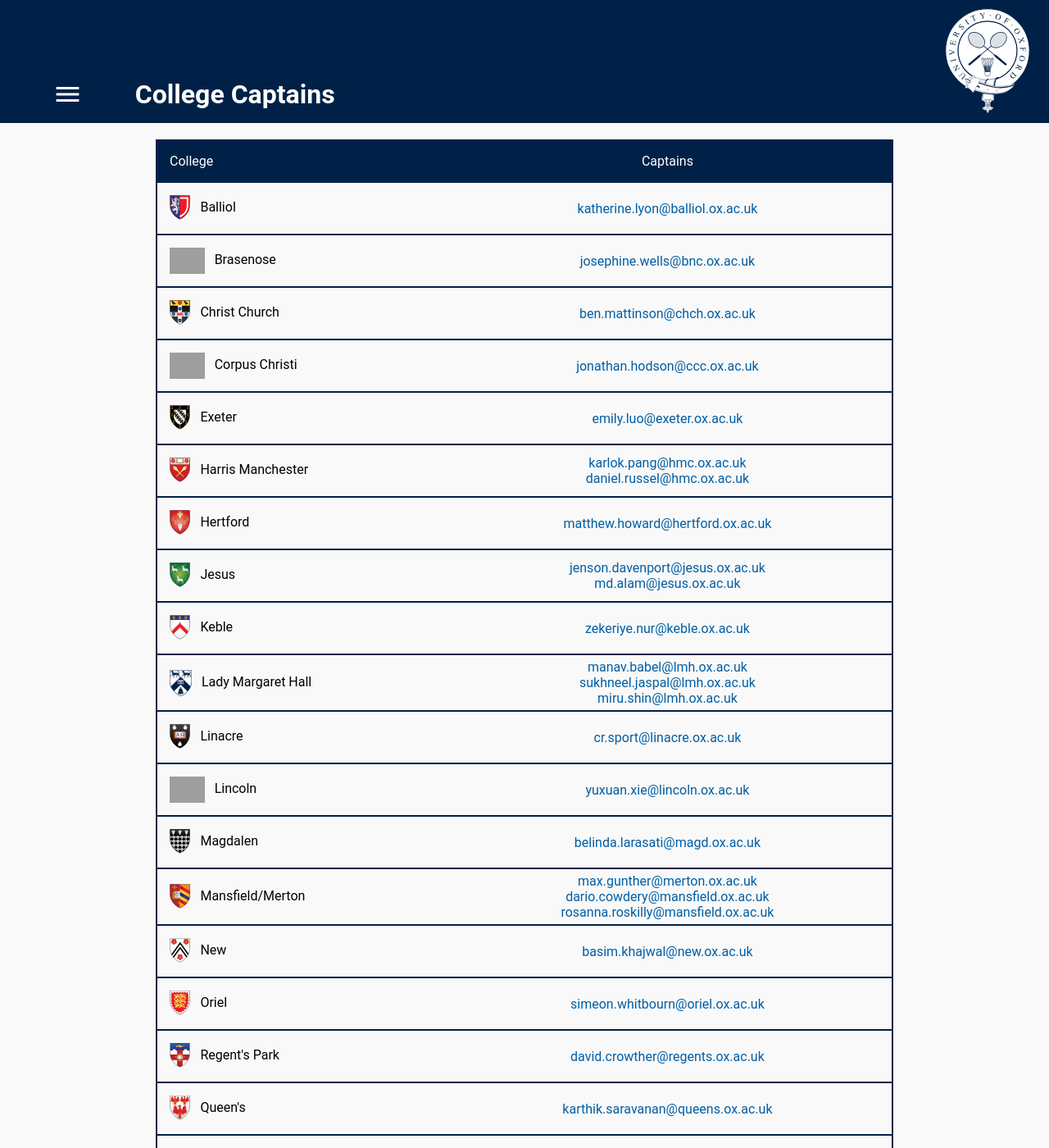
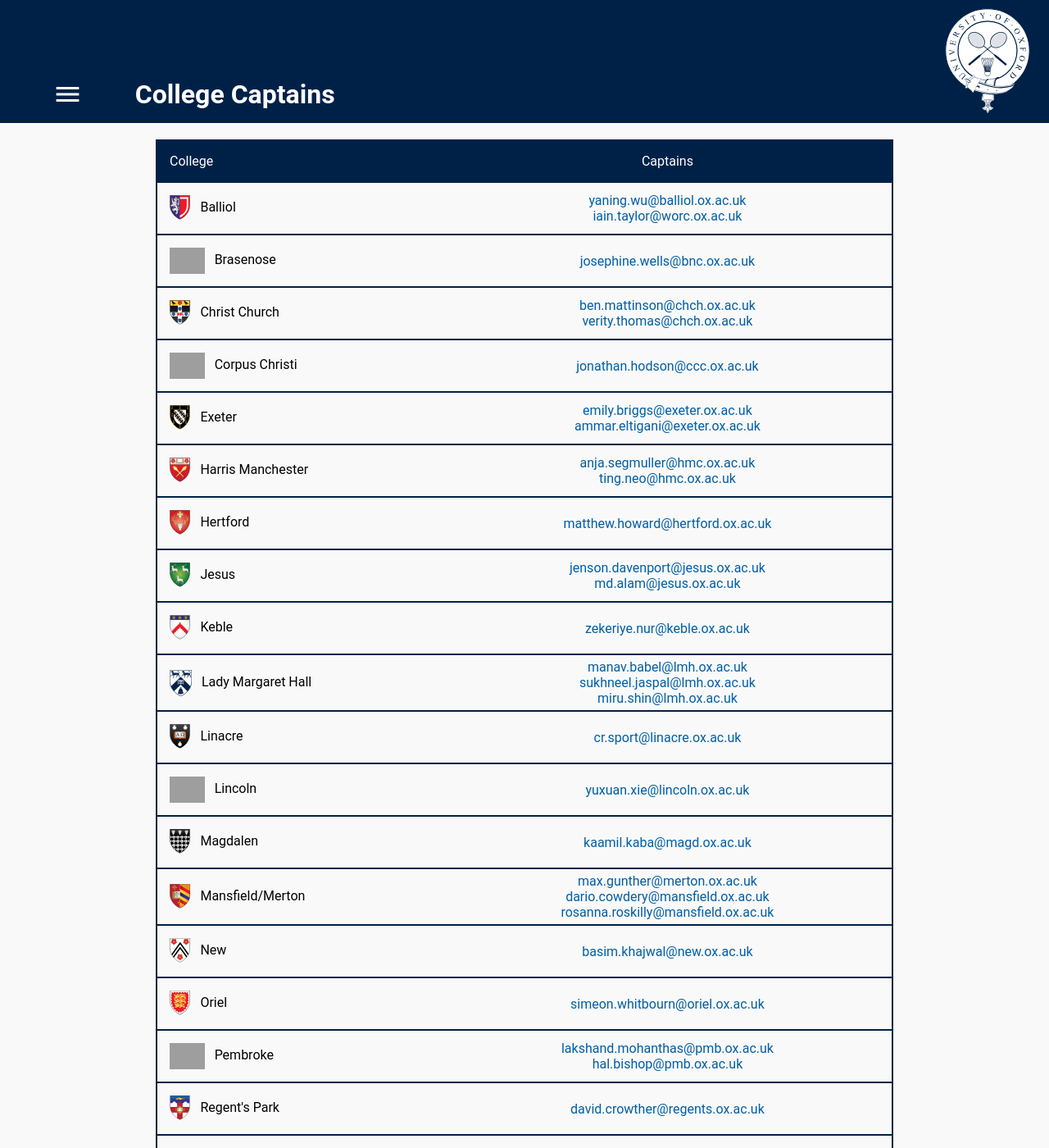
Before and after one commit to OUBaC/OUBaC.github.io, a Jekyll site: the page built from college-captains.html, in a window 1280 px wide and 1400 px high. Shown: the whole window at 82% size. Built offline with Jekyll 4.4.1, drawn with Linux system fonts in a browser that asks for light colours; some of the changed text lies outside the part shown; grey boxes are pictures that could not be loaded.

Commit message:
College captains update
Updated college-captains.html

```diff
--- a/college-captains.html
+++ b/college-captains.html
@@ -5,24 +5,31 @@ stylesheets:
 Colleges:
  - College: Balliol
    img: balliol
-   Captain: katherine.lyon@balliol.ox.ac.uk
+   Captains:
+    - yaning.wu@balliol.ox.ac.uk
+    - iain.taylor@worc.ox.ac.uk
  - College: Brasenose
    img: brasenose
-   Captain: josephine.wells@bnc.ox.ac.uk
+   Captains:
+    - josephine.wells@bnc.ox.ac.uk
  - College: Christ Church
    img: christ-church
-   Captain: ben.mattinson@chch.ox.ac.uk
+   Captains:
+    - ben.mattinson@chch.ox.ac.uk
+    - verity.thomas@chch.ox.ac.uk
  - College: Corpus Christi
    img: corpus-christi
    Captain: jonathan.hodson@ccc.ox.ac.uk
  - College: Exeter
    img: exeter
-   Captain: emily.luo@exeter.ox.ac.uk
+   Captains:
+    - emily.briggs@exeter.ox.ac.uk
+    - ammar.eltigani@exeter.ox.ac.uk
  - College: Harris Manchester
    img: harris-manchester
    Captains:
-    - karlok.pang@hmc.ox.ac.uk
-    - daniel.russel@hmc.ox.ac.uk
+    - anja.segmuller@hmc.ox.ac.uk
+    - ting.neo@hmc.ox.ac.uk
  - College: Hertford
    img: hertford
    Captain: matthew.howard@hertford.ox.ac.uk
@@ -48,7 +55,7 @@ Colleges:
    Captain: yuxuan.xie@lincoln.ox.ac.uk
  - College: Magdalen
    img: magdalen
-   Captain: belinda.larasati@magd.ox.ac.uk
+   Captain: kaamil.kaba@magd.ox.ac.uk
  - College: Mansfield/Merton
    img: mansfield
    img2: merton
@@ -62,12 +69,19 @@ Colleges:
  - College: Oriel
    img: oriel
    Captain: simeon.whitbourn@oriel.ox.ac.uk
+ - College: Pembroke
+   img: pembroke
+   Captains:
+    - lakshand.mohanthas@pmb.ox.ac.uk
+    - hal.bishop@pmb.ox.ac.uk
  - College: Regent's Park
    img: regents-park
    Captain: david.crowther@regents.ox.ac.uk
  - College: Queen&apos;s
    img: queens
-   Captain: karthik.saravanan@queens.ox.ac.uk
+   Captains:
+    - karthik.saravanan@queens.ox.ac.uk
+    - enyala.banks@queens.ox.ac.uk
  - College: Somerville
    img: somerville
    Captains:
@@ -76,7 +90,9 @@ Colleges:
  - College: St Anne&apos;s/Wolfson
    img: st-annes
    img2: wolfson
-   Captain: james.lin@st-annes.ox.ac.uk
+   Captains:
+   - james.lin@st-annes.ox.ac.uk
+   - donald.flynn@st-annes.ox.ac.uk
  - College: St Catherine&apos;s
    img: st-catherines
    Captain: stuart.simms@stcatz.ox.ac.uk
@@ -96,7 +112,9 @@ Colleges:
    Captain: luke.ashford@st-hughs.ox.ac.uk
  - College: St Peter&apos;s
    img: st-peters
-   Captain: lucien.mulberg@spc.ox.ac.uk
+   Captains:
+    - lucien.mulberg@spc.ox.ac.uk
+    - joshua.jones@spc.ox.ac.uk
  - College: University
    img: university
    Captain: lewis.croager@univ.ox.ac.uk
```
Also changed, not shown: other parts of college-captains.html (+0 -1 lines), Gemfile.lock.
